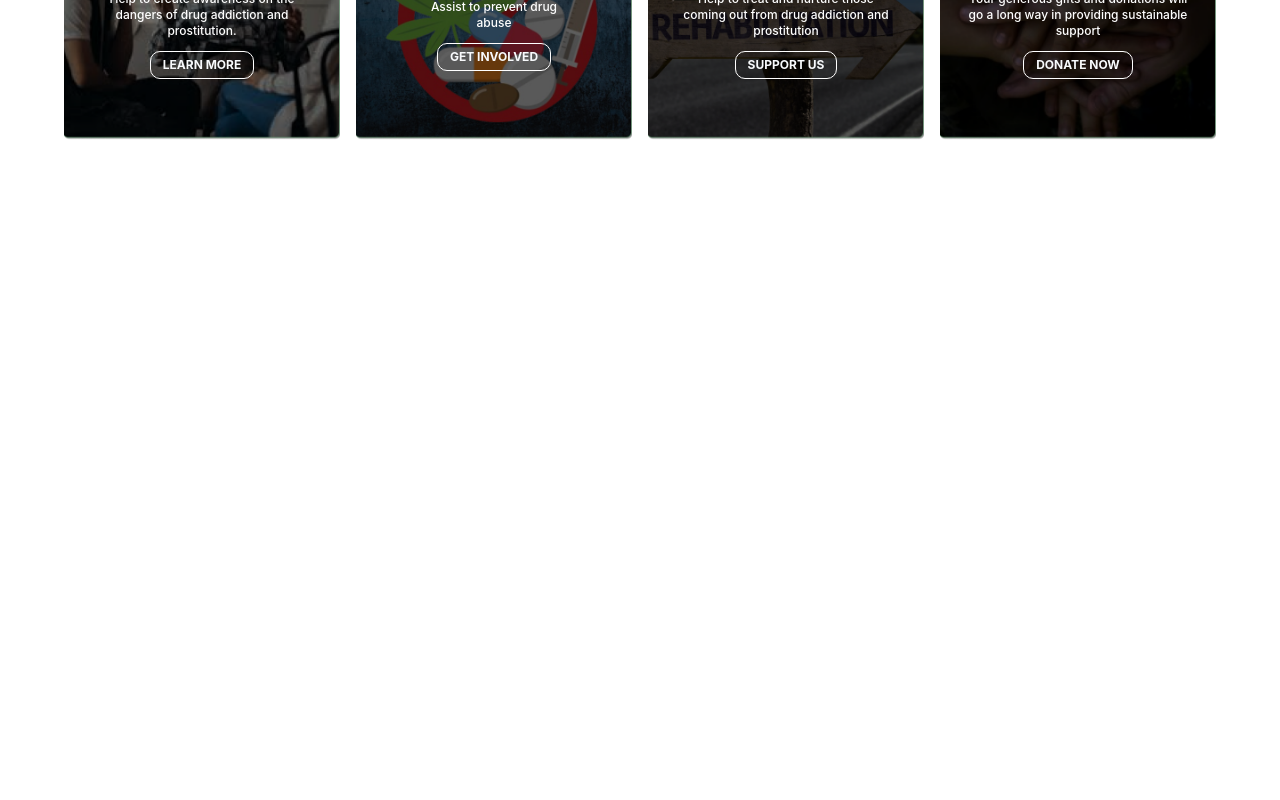
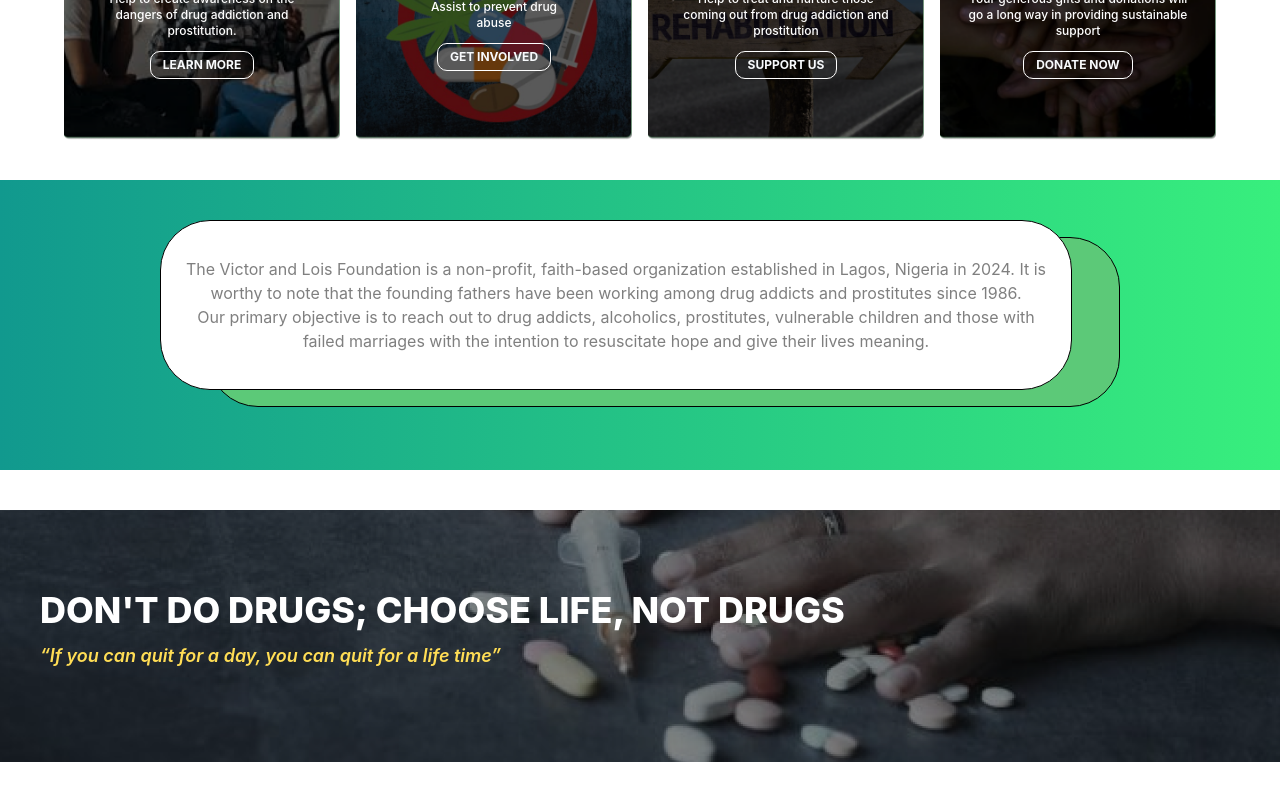
Before and after one commit to winpeed/victor-and-lois-foundation, a React (Vite) app: page / in a window 1280 px wide. Shown: the part 915-1715 px from the top of the page. Before the commit the page ends 1075 px from the top, so only its background shows below. Built offline with nearby package versions, Linux system fonts and the light colour scheme.

Commit message:
feat: mission and drugs section

```diff
--- /dev/null
+++ b/src/components/Home/Mission.tsx
@@ -0,0 +1,25 @@
+const Mission = () => {
+  return (
+    <section className="bg-HomeMission pt-10 pb-20">
+      <div className=" sm:w-[75%] w-[95%] mx-auto">
+        <section className="relative">
+          <div className="bg-white relative z-50 border border-black rounded-[50px] px-5 py-9 w-[95%]">
+            <p className="text-center text-black text-opacity-50">
+              The Victor and Lois Foundation is a non-profit, faith-based
+              organization established in Lagos, Nigeria in 2024. It is worthy
+              to note that the founding fathers have been working among drug
+              addicts and prostitutes since 1986. <br />
+              Our primary objective is to reach out to drug addicts, alcoholics,
+              prostitutes, vulnerable children and those with failed marriages
+              with the intention to resuscitate hope and give their lives
+              meaning.
+            </p>
+          </div>
+          <div className="absolute z-10  top-[10%] w-[95%] right-0 bg-[#5CC978] border border-black rounded-[50px] px-5 py-9  h-[100%]" />
+        </section>
+      </div>
+    </section>
+  );
+};
+
+export default Mission;
--- /dev/null
+++ b/src/components/Home/NoDrugs.tsx
@@ -0,0 +1,14 @@
+const NoDrugs = () => {
+  return (
+    <div className="bg-[url('/NoDrugs.png')] bg-no-repeat bg-center sm:py-20 py-10 px-10">
+      <h3 className="sm:text-4xl text-xl font-extrabold text-white">
+        DON'T DO DRUGS; CHOOSE LIFE, NOT DRUGS
+      </h3>
+      <p className="text-lg font-semibold text-TextGold my-3 italic">
+        “If you can quit for a day, you can quit for a life time”
+      </p>
+    </div>
+  );
+};
+
+export default NoDrugs;
--- a/src/pages/Home.tsx
+++ b/src/pages/Home.tsx
@@ -1,5 +1,7 @@
 import AwarenessSection from "@/components/Home/AwarenessSection";
 import HeroSection from "@/components/Home/HeroSection";
+import Mission from "@/components/Home/Mission";
+import NoDrugs from "@/components/Home/NoDrugs";
 import Navbar from "@/components/menubars/Navbar";
 
 const Home = () => {
@@ -8,6 +10,12 @@ const Home = () => {
       <Navbar />
       <HeroSection />
       <AwarenessSection />
+      <div className="mt-5">
+        <Mission />
+      </div>
+      <div className="my-10">
+        <NoDrugs />
+      </div>
     </div>
   );
 };
--- a/tailwind.config.js
+++ b/tailwind.config.js
@@ -13,11 +13,13 @@ export default {
         bgGreen: "#4F9160",
         ActivePink: "#DD2476",
         TextGreen: "#2A6239",
+        TextGold: "#FFDD55",
       },
       backgroundImage: {
         Homehero: "url('/ChainBreak.png')",
         HomeMobilehero: "url('/MobileChainBreak.png')",
         HomeGradientHero: "linear-gradient(180deg, #2E3192 0%, #1BFFFF 100%)",
+        HomeMission: "linear-gradient(90deg, #11998E 0%, #38EF7D 100%)",
         ButtonGreeenGradient:
           "linear-gradient(180deg, #4F9160 30%, #2A6239 100%)",
       },
```
Also changed, not shown: public/NoDrugs.png (added).
